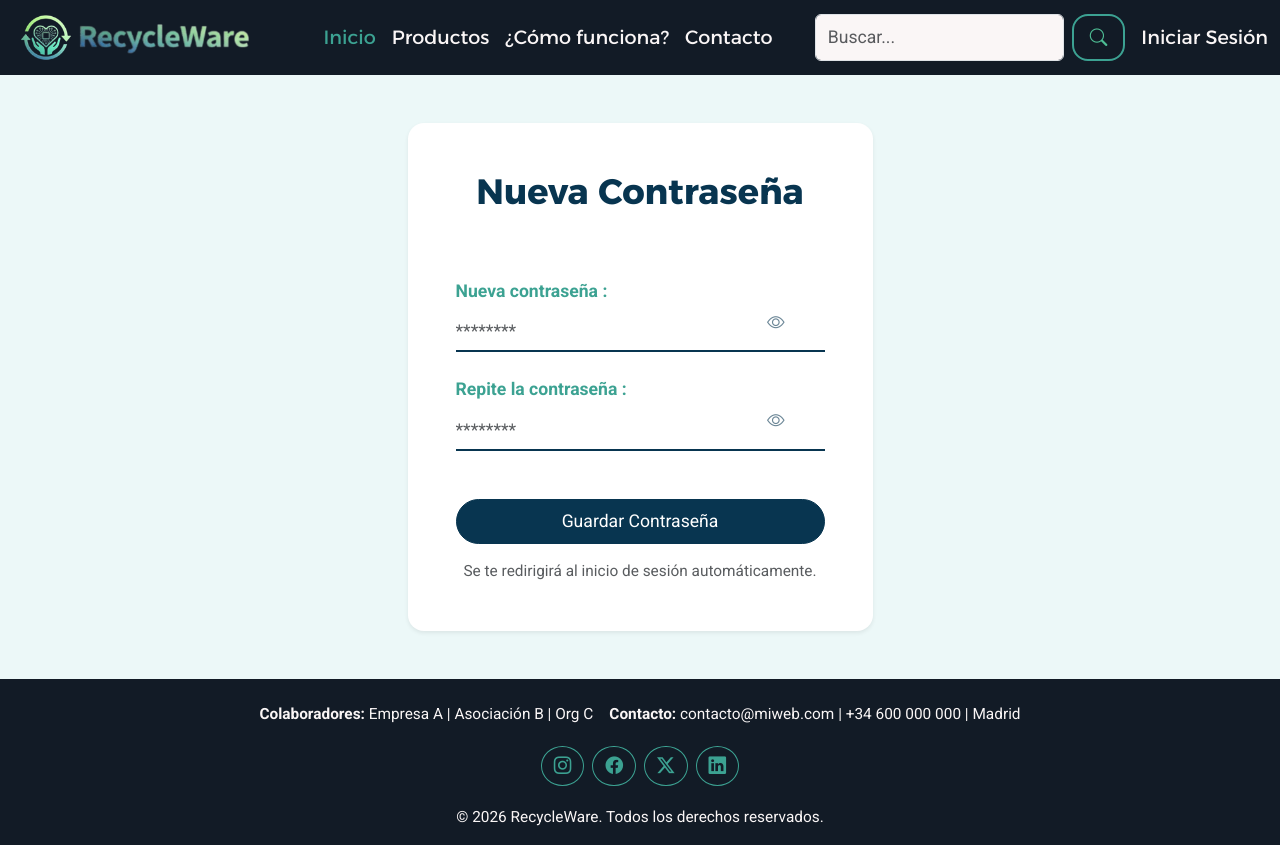
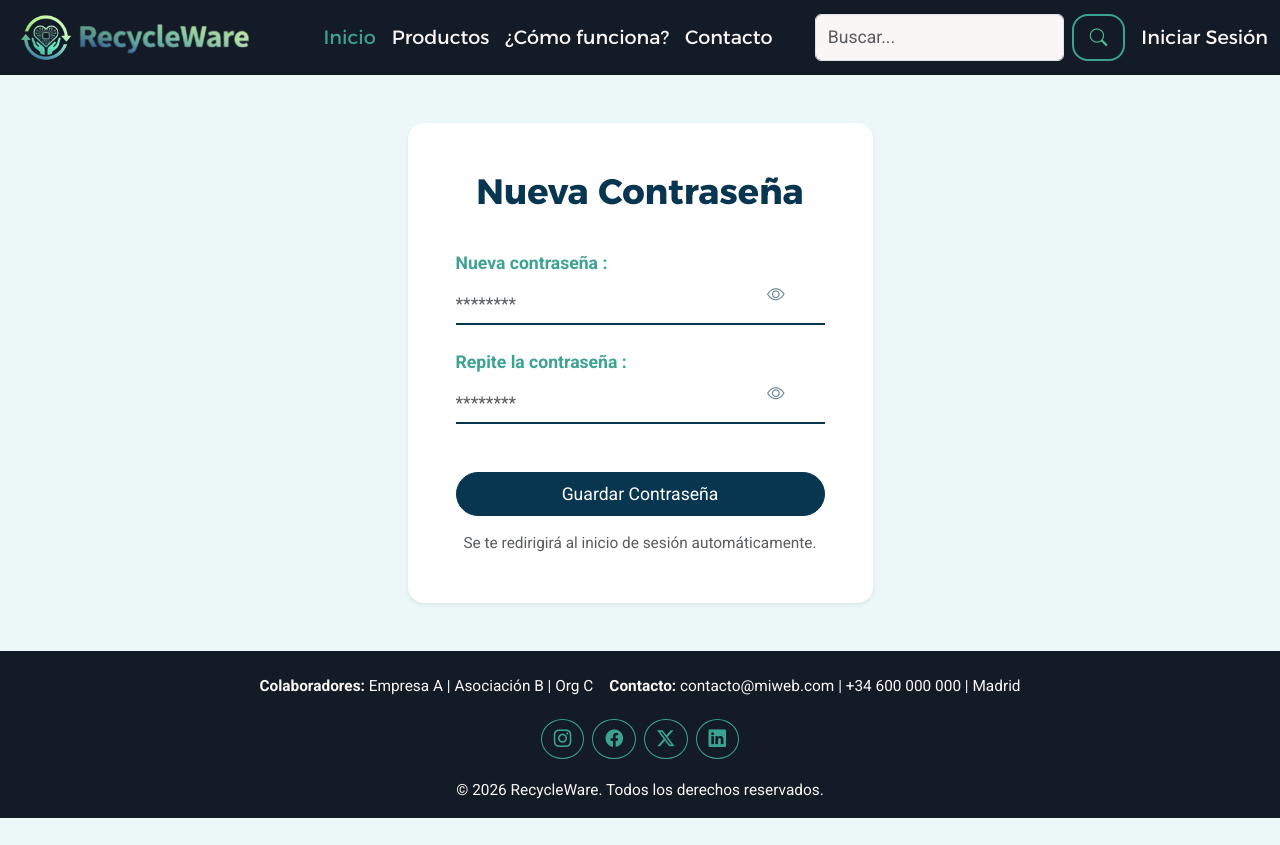
Before and after one commit to RecyclewareDAW/RecycleWare---ReactFronted, a React (Vite) app: page /recuperar-contrasena in a window 1280 px wide. After the commit the page ends 818 px from the top, so only its background shows below. Built offline with nearby package versions, Linux system fonts and the light colour scheme.

Commit message:
Aumentando padding bottom de la clase titulo

```diff
--- a/src/components/Auth/FormularioRecuperar.jsx
+++ b/src/components/Auth/FormularioRecuperar.jsx
@@ -36,7 +36,7 @@ export default function FormRecuperar() {
 
     return (
         <div className="bg-white p-4 p-md-5 rounded-4 shadow-sm animate-fade-in">
-            <h2 className="titulo mb-5">Nueva Contraseña</h2>
+            <h2 className="titulo">Nueva Contraseña</h2>
 
             <CustomForm onSubmit={handleSubmit}>
                 <div className="password-container mb-2">
--- a/src/components/FormCard.jsx
+++ b/src/components/FormCard.jsx
@@ -6,7 +6,7 @@ const FormCard = ({ title, subtitle, colSize, children }) => {
 
         {/* Estilo de la card del formulario */}
         <div className="bg-white py-5 px-4 px-md-5 rounded-4 border shadow-sm">
-          <h2 className="titulo mb-4">{title}</h2>
+          <h2 className="titulo">{title}</h2>
 
           {/* Subtítulo opcional */}
           {subtitle && (
--- a/src/scss/_variables.scss
+++ b/src/scss/_variables.scss
@@ -73,7 +73,7 @@ $theme-colors: (
     color: $primary;
     font-weight: $weight-titulo;
     text-align: center;
-    padding-bottom: 1rem;
+    padding-bottom: 1.8rem;
 
 }
 
```
Also changed, not shown: src/scss/_userConfig.scss (+0 -9 lines).
